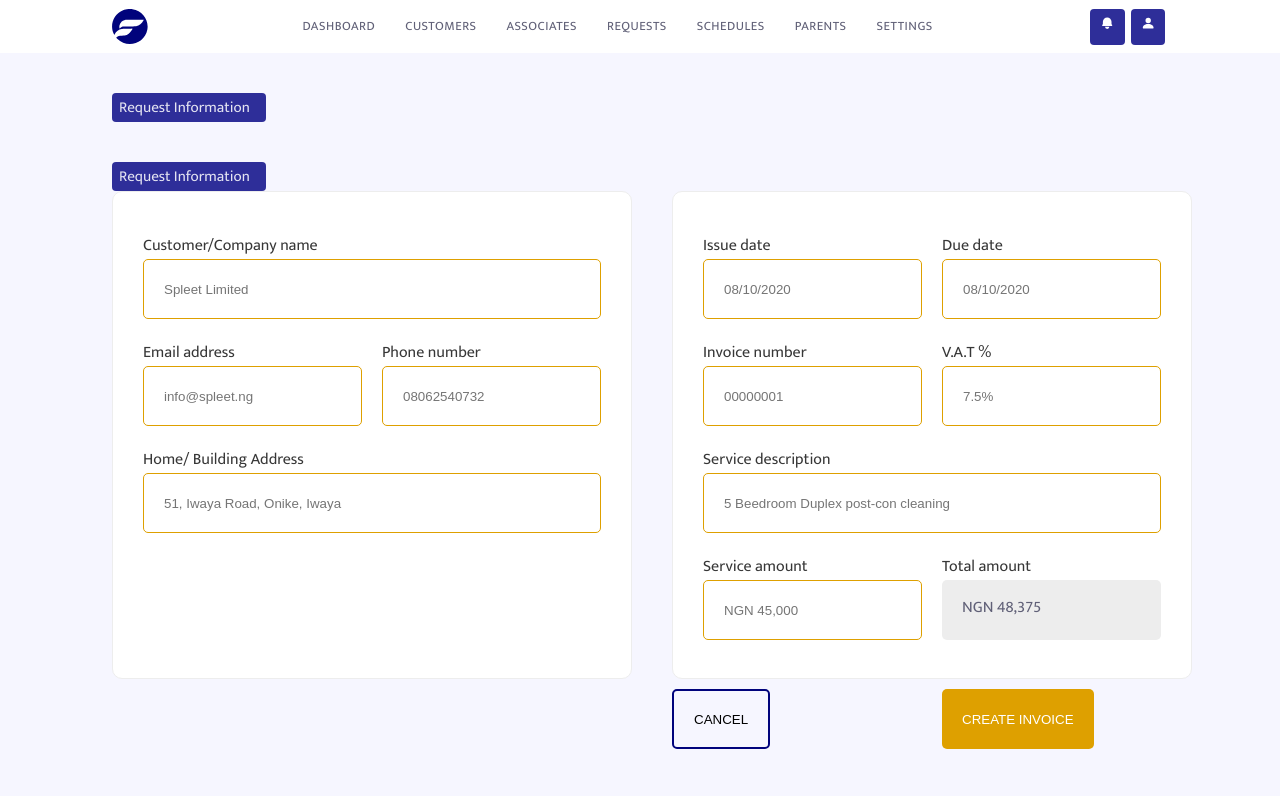
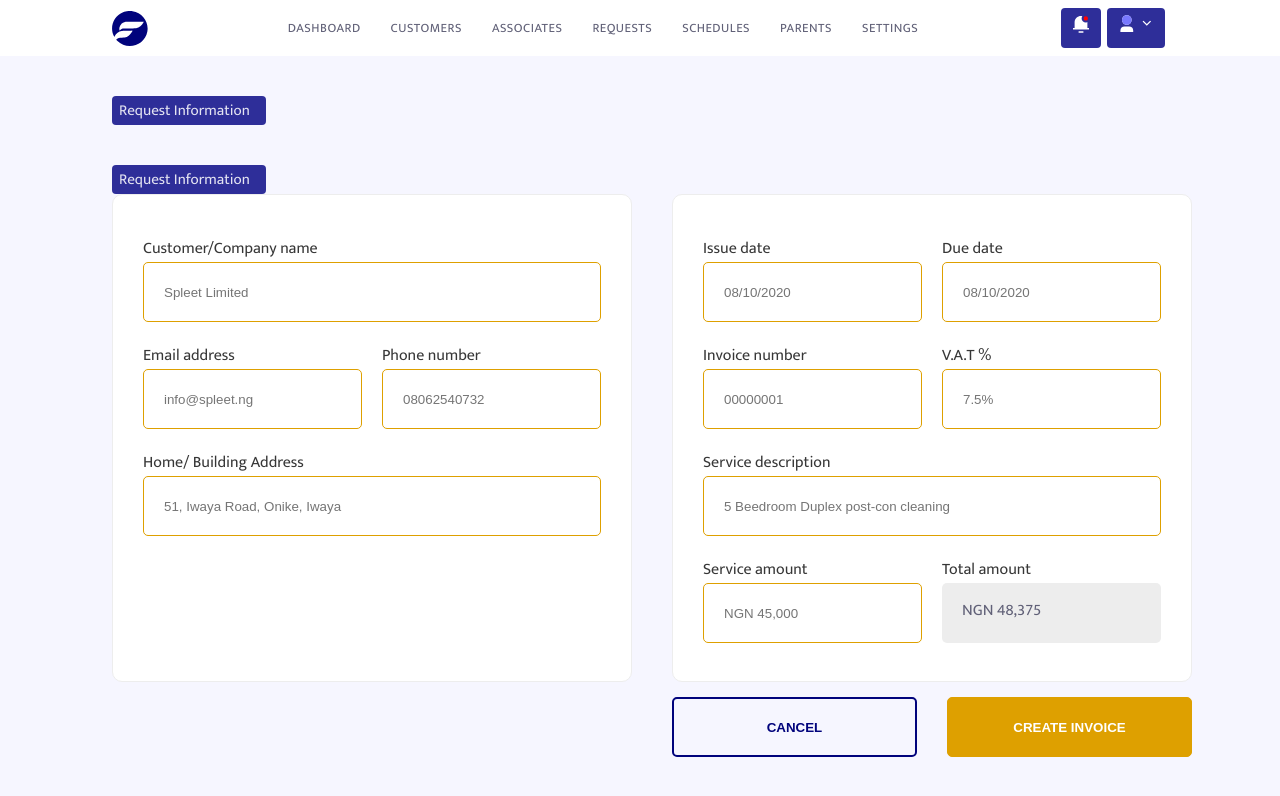
Before and after one commit to Elijahscriptdev/fichaya-test, a React (Create React App) app: page /invoice-info in a window 1280 px wide. Shown: the top 796 px of the page. Built offline with nearby package versions, Linux system fonts and the light colour scheme.

Commit message:
styled button

```diff
--- a/src/components/navbar/Navbar.css
+++ b/src/components/navbar/Navbar.css
@@ -32,6 +32,7 @@
   text-align: left;
   color: #606077;
   margin: 0 15px;
+  cursor: pointer;
 }
 
 .nav-links li:hover {
@@ -45,5 +46,6 @@
   background: #2e2e99;
   border-radius: 4px;
   color: #ffffff;
-  font-size: .9rem;
+  font-size: 0.9rem;
+  cursor: pointer;
 }
--- a/src/components/navbar/Navbar.js
+++ b/src/components/navbar/Navbar.js
@@ -59,10 +59,61 @@ const Navbar = () => {
         <div>
           <ul className='nav-icons'>
             <li>
-              <HiBell />
+              <svg
+                width='20'
+                height='20'
+                viewBox='0 0 20 20'
+                fill='none'
+                xmlns='http://www.w3.org/2000/svg'
+              >
+                <g clip-path='url(#clip0)'>
+                  <path
+                    d='M16.4 14H18V15.6H2V14H3.6V8.4C3.6 6.70261 4.27428 5.07475 5.47452 3.87452C6.67475 2.67428 8.30261 2 10 2C11.6974 2 13.3253 2.67428 14.5255 3.87452C15.7257 5.07475 16.4 6.70261 16.4 8.4V14ZM7.6 17.2H12.4V18.8H7.6V17.2Z'
+                    fill='white'
+                  />
+                  <ellipse
+                    cx='14.8'
+                    cy='4.40001'
+                    rx='3.2'
+                    ry='3.2'
+                    fill='#FF0000'
+                    stroke='#2E2E99'
+                    stroke-width='2'
+                  />
+                </g>
+                <defs>
+                  <clipPath id='clip0'>
+                    <rect
+                      width='19.2'
+                      height='19.2'
+                      fill='white'
+                      transform='translate(0.400024 0.400024)'
+                    />
+                  </clipPath>
+                </defs>
+              </svg>
             </li>
             <li>
-              <BsFillPersonFill />
+              <svg
+                width='38'
+                height='20'
+                viewBox='0 0 38 20'
+                fill='none'
+                xmlns='http://www.w3.org/2000/svg'
+              >
+                <path
+                  d='M29.8 9.98134L33.1 6.68134L34.0426 7.624L29.8 11.8667L25.5573 7.624L26.5 6.68134L29.8 9.98134Z'
+                  fill='white'
+                />
+                <path
+                  d='M16.2 18H3.40002V16.4C3.40002 15.3391 3.82145 14.3217 4.5716 13.5716C5.32174 12.8214 6.33916 12.4 7.40002 12.4H12.2C13.2609 12.4 14.2783 12.8214 15.0285 13.5716C15.7786 14.3217 16.2 15.3391 16.2 16.4V18ZM9.80002 10.8C9.16968 10.8 8.54551 10.6759 7.96314 10.4346C7.38078 10.1934 6.85163 9.83985 6.40591 9.39412C5.96019 8.9484 5.60663 8.41926 5.3654 7.83689C5.12418 7.25453 5.00002 6.63036 5.00002 6.00001C5.00002 5.36967 5.12418 4.74549 5.3654 4.16313C5.60663 3.58077 5.96019 3.05162 6.40591 2.6059C6.85163 2.16018 7.38078 1.80661 7.96314 1.56539C8.54551 1.32417 9.16968 1.20001 9.80002 1.20001C11.0731 1.20001 12.294 1.70573 13.1941 2.6059C14.0943 3.50607 14.6 4.72697 14.6 6.00001C14.6 7.27305 14.0943 8.49395 13.1941 9.39412C12.294 10.2943 11.0731 10.8 9.80002 10.8Z'
+                  fill='white'
+                />
+                <path
+                  d='M9.80002 10.8C9.16968 10.8 8.54551 10.6759 7.96314 10.4346C7.38078 10.1934 6.85163 9.83985 6.40591 9.39412C5.96019 8.9484 5.60663 8.41926 5.3654 7.83689C5.12418 7.25453 5.00002 6.63036 5.00002 6.00001C5.00002 5.36967 5.12418 4.74549 5.3654 4.16313C5.60663 3.58077 5.96019 3.05162 6.40591 2.6059C6.85163 2.16018 7.38078 1.80661 7.96314 1.56539C8.54551 1.32417 9.16968 1.20001 9.80002 1.20001C11.0731 1.20001 12.294 1.70573 13.1941 2.6059C14.0943 3.50607 14.6 4.72697 14.6 6.00001C14.6 7.27305 14.0943 8.49395 13.1941 9.39412C12.294 10.2943 11.0731 10.8 9.80002 10.8Z'
+                  fill='#7878FE'
+                />
+              </svg>
             </li>
           </ul>
         </div>
--- a/src/components/request/InvoiceInfo.css
+++ b/src/components/request/InvoiceInfo.css
@@ -5,9 +5,6 @@
 }
 
 .invoice-form form {
-  /* display: flex;
-  flex-direction: row;
-  justify-content: space-between; */
   display: grid;
   grid-template-columns: 1fr 1fr;
   grid-column-gap: 40px;
@@ -93,8 +90,16 @@ label {
   color: #606077;
 }
 
-.cancel input {
-  max-width: 500px;
+.actions {
+  max-width: 580px;
+  display: grid;
+  grid-template-columns: 1fr 1fr;
+  grid-column-gap: 30px;
+  margin: 15px 0 30px;
+}
+
+.go-back input {
+  width: 100%;
   height: 60px;
   background: none;
   border: 2px solid #01037c;
@@ -102,16 +107,20 @@ label {
   border-radius: 5px;
   padding: 0 20px;
   cursor: pointer;
+  color: #01037c;
+  font-weight: bold;
 }
 
-.create input {
-  max-width: 500px;
+.customer input {
+  width: 100%;
   height: 60px;
+  background: #dea000;
+  border: 1px solid #dea000;
+  box-sizing: border-box;
+  border-radius: 5px;
   padding: 0 20px;
   cursor: pointer;
-  background: #dea000;
-  border-radius: 5px;
-  border: none;
   outline: none;
   color: #ffffff;
+  font-weight: bold;
 }
--- a/src/components/request/InvoiceInfo.js
+++ b/src/components/request/InvoiceInfo.js
@@ -87,13 +87,13 @@ const InvoiceInfo = () => {
                 </div>
               </div>
 
-              <div className='mid-col'>
-                <div className='form-col cancel'>
+              <div className='actions'>
+                <div className='go-back'>
                   <Link to='/' className='nav-links'>
                     <input type='submit' value='CANCEL' />
                   </Link>
                 </div>
-                <div className='form-col create'>
+                <div className='customer'>
                   <Link to='/preview-invoice' className='nav-links'>
                     <input type='submit' value='CREATE INVOICE' />
                   </Link>
```
Also changed, not shown: 1 other file (tests, documents, lock files or other folders).
